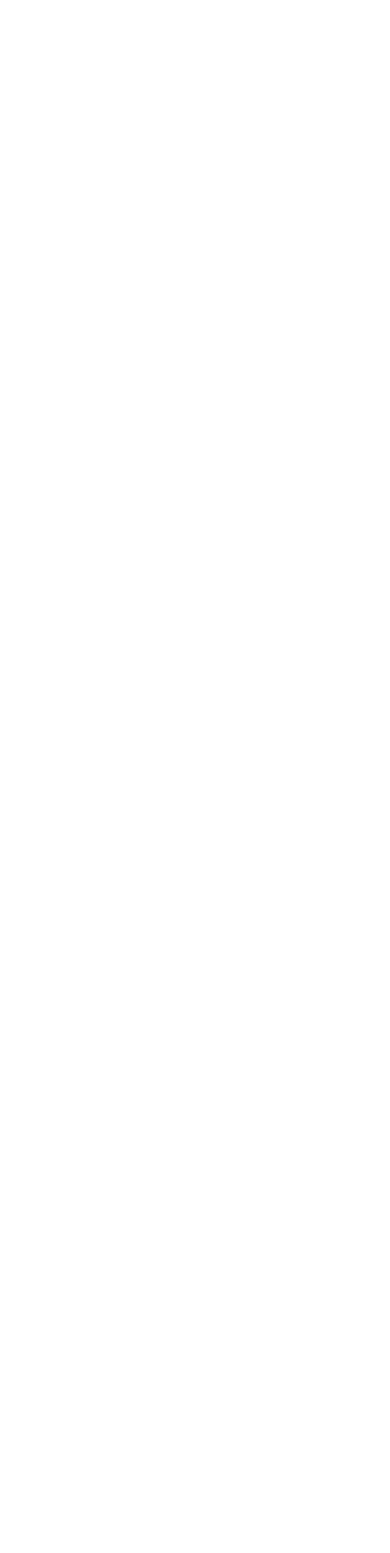
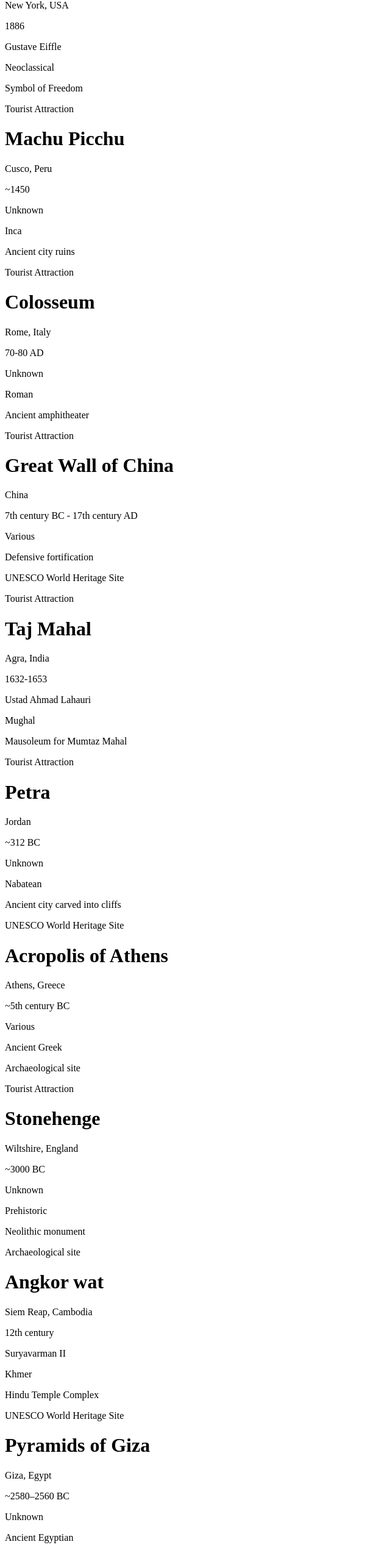
Before and after one commit to kalviumcommunity/S49_Legacy_Landmarks, a React (Vite) app in the folder Frontend/asap/: page / in a window 1280 px wide. Shown: the part 178-2725 px from the top of the page at 61% size, without its empty margins (0-640 px from the left). Before the commit the page ends 800 px from the top, so only its background shows below. Built offline with nearby package versions, Linux system fonts and the light colour scheme.

Commit message:
Added dummy data

```diff
--- a/Frontend/asap/src/App.jsx
+++ b/Frontend/asap/src/App.jsx
@@ -1,6 +1,5 @@
-// src/pages/HistoricalPlaces.jsx
-
 import React from 'react';
+import Data from './components/Data';
 
 const HistoricalPlaces = () => {
   return (
@@ -11,9 +10,7 @@ const HistoricalPlaces = () => {
       <main>
         <p>Welcome to our historical places exploration platform. Discover and learn about the fascinating historical landmarks around the world.</p>
       </main>
-      {/* <footer>
-        <p>&copy; 2024 Historical Places Explorer</p>
-      </footer> */}
+      <Data/>
     </div>
   );
 };
--- /dev/null
+++ b/Frontend/asap/src/components/Data.jsx
@@ -0,0 +1,22 @@
+import React from "react";
+import data from  "./dummyData.json"
+
+function Data(){
+    return(
+        <div>{data && data.map((item)=>{
+            return(
+                <div key={item.id}>
+                    <h1>{item.placeName}</h1>
+                    <p>{item.location}</p>
+                    <p>{item.yearBuilt}</p>
+                    <p>{item.architect}</p>
+                    <p>{item.architecturalStyle}</p>
+                    <p>{item.historicalSignificance}</p>
+                    <p>{item.currentUse}</p>
+                </div>
+            )
+        })}</div>
+    )
+}
+
+export default Data
--- /dev/null
+++ b/Frontend/asap/src/components/dummyData.json
@@ -0,0 +1,121 @@
+[{
+    "id": 1,
+    "placeName": "Statue of Liberty",
+    "location": "New York, USA",
+    "yearBuilt": "1886",
+    "architect": "Gustave Eiffle",
+    "architecturalStyle": "Neoclassical",
+    "historicalSignificance": "Symbol of Freedom",
+    "currentUse": "Tourist Attraction"
+  },
+
+  {
+    "id" : 2,
+    "placeName": "Machu Picchu",
+    "location": "Cusco, Peru",
+    "yearBuilt": "~1450",
+    "architect": "Unknown",
+    "architecturalStyle": "Inca",
+    "historicalSignificance": "Ancient city ruins",
+    "currentUse": "Tourist Attraction"
+  },
+
+  {
+    "id": 3,
+    "placeName": "Colosseum",
+    "location": "Rome, Italy",
+    "yearBuilt": "70-80 AD",
+    "architect": "Unknown",
+    "architecturalStyle": "Roman",
+    "historicalSignificance": "Ancient amphitheater",
+    "currentUse": "Tourist Attraction"
+  },
+
+  {
+    "id": 4,
+    "placeName": "Great Wall of China",
+    "location": "China",
+    "yearBuilt": "7th century BC - 17th century AD",
+    "architect": "Various",
+    "architecturalStyle": "Defensive fortification",
+    "historicalSignificance": "UNESCO World Heritage Site",
+    "currentUse": "Tourist Attraction"
+  },
+
+  {
+    "id": 5,
+    "placeName": "Taj Mahal",
+    "location": "Agra, India",
+    "yearBuilt": "1632-1653",
+    "architect": "Ustad Ahmad Lahauri",
+    "architecturalStyle": "Mughal",
+    "historicalSignificance": "Mausoleum for Mumtaz Mahal",
+    "currentUse": "Tourist Attraction"
+  },
+
+  {
+    "id": 6,
+    "placeName": "Petra",
+    "location": "Jordan",
+    "yearBuilt": "~312 BC",
+    "architect": "Unknown",
+    "architecturalStyle": "Nabatean",
+    "historicalSignificance": "Ancient city carved into cliffs",
+    "currentUse": "UNESCO World Heritage Site"
+  },
+
+  {
+    "id": 7,
+    "placeName": "Acropolis of Athens",
+    "location": "Athens, Greece",
+    "yearBuilt": "~5th century BC",
+    "architect": "Various",
+    "architecturalStyle": "Ancient Greek",
+    "historicalSignificance": "Archaeological site",
+    "currentUse": "Tourist Attraction"
+  },
+
+  {
+    "id": 8,
+    "placeName": "Stonehenge",
+    "location": "Wiltshire, England",
+    "yearBuilt": "~3000 BC",
+    "architect": "Unknown",
+    "architecturalStyle": "Prehistoric",
+    "historicalSignificance": "Neolithic monument",
+    "currentUse": "Archaeological site"
+  },
+
+  {
+    "id": 9,
+    "placeName": "Angkor wat",
+    "location": "Siem Reap, Cambodia",
+    "yearBuilt": "12th century",
+    "architect": "Suryavarman II",
+    "architecturalStyle": "Khmer",
+    "historicalSignificance": "Hindu Temple Complex",
+    "currentUse": "UNESCO World Heritage Site"
+  },
+
+  {
+    "id": 10,
+    "placeName": "Pyramids of Giza",
+    "location": "Giza, Egypt",
+    "yearBuilt": "~2580–2560 BC",
+    "architect": "Unknown",
+    "architecturalStyle": "Ancient Egyptian",
+    "historicalSignificance": "Royal tombs",
+    "currentUse": "Tourist Attraction"
+  },
+
+  {
+    "id": 11,
+    "placeName": "Effile Tower",
+    "location": "Paris, France",
+    "yearBuilt": "1887-1889",
+    "architect": "Gustave Eiffle",
+    "architecturalStyle": "Iron",
+    "historicalSignificance": "Iconic landmark",
+    "currentUse": "Tourist Attraction"
+  }
+  ]
```
Also changed, not shown: 2 other files (tests, documents, lock files or other folders).
